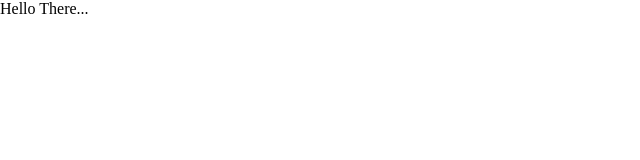
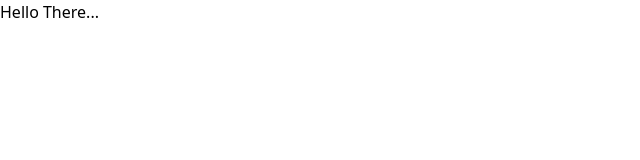
Before and after one commit to Sina-KH/Nova-Dating-TWA, a Next.js app: page / in a window 1280 px wide. Shown: the top 160 px of the page, without its empty margins (0-640 px from the left). Built offline with nearby package versions, Linux system fonts and the light colour scheme.

Commit message:
Configure tailwind

```diff
--- a/src/app/globals.css
+++ b/src/app/globals.css
@@ -1,3 +1,7 @@
+@tailwind base;
+@tailwind components;
+@tailwind utilities;
+
 * {
   box-sizing: border-box;
   padding: 0;
--- a/tailwind.config.js
+++ b/tailwind.config.js
@@ -1,6 +1,8 @@
 /** @type {import('tailwindcss').Config} */
 module.exports = {
-  content: [],
+  content: [
+    "./src/**/*.{js,ts,jsx,tsx,mdx}",
+  ],
   theme: {
     extend: {},
   },
```
